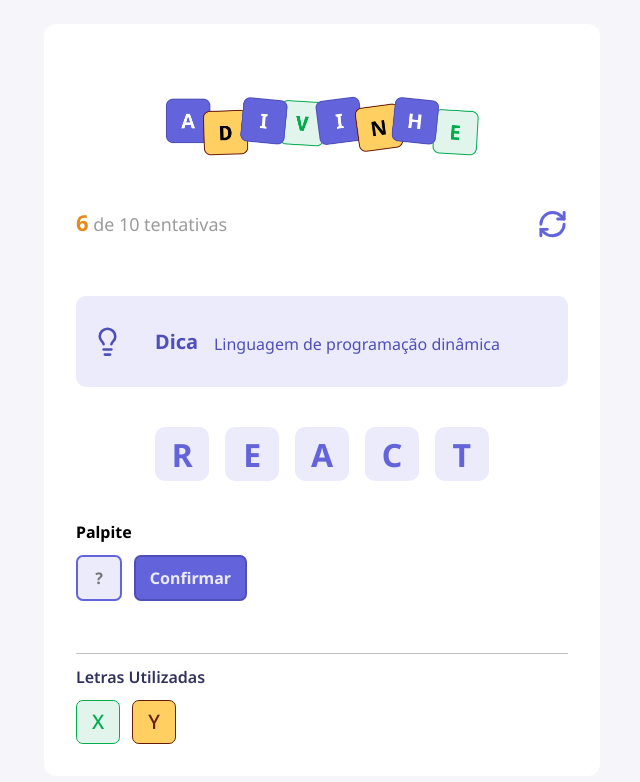
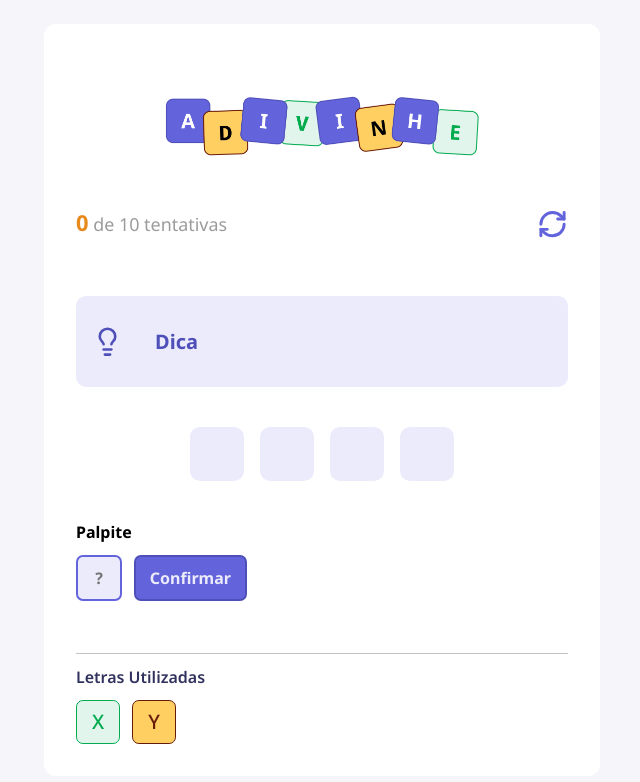
Before and after one commit to sauloregis/Jogo-Adivinhar-Letras, a React (Vite) app: page / in a window 1280 px wide. Shown: the top 782 px of the page, without its empty margins (318-958 px from the left). Built offline with nearby package versions, Linux system fonts and the light colour scheme.

Commit message:
Inicio das iterações das palavras do jogo

```diff
--- a/src/App.tsx
+++ b/src/App.tsx
@@ -5,25 +5,48 @@
 import { Tip } from "./components/Tip"
 import { Letter } from "./components/Letter"
 import { LettersUsed } from "./components/LettersUsed"
+import { WORDS, Challenge } from "./utils/words"
+import { useState, useEffect } from "react"
 
 export default function App() {
+  const [letter, setLetter] = useState("")
+  const [attempts, setAttempts] = useState(0)
+  const [challenge, setChallenge] = useState<Challenge | null>(null)
+
 
   function HandlerRestartGame() {
-    return(
       alert("Reiniciou o jogo!")
-    )
   }
+
+  function startGame() {
+    const index = Math.floor(Math.random() * WORDS.length)
+    const randomWord = WORDS[index]
+
+    setChallenge(randomWord)
+
+    setAttempts(0)
+    setLetter("")
+  }
+
+  useEffect(() => {
+    startGame()
+  }, [])
+
+  if(!challenge){
+    return
+  }
+
   return (
     <div className={styles.container}>
       <main>
-        <Header current={6} max={10} onRestart={HandlerRestartGame}/>
-        <Tip tip="Linguagem de programação dinâmica" />
+        <Header current={attempts} max={10} onRestart={HandlerRestartGame}/>
+        <Tip tip="" />
         <div className={styles.word}>
-          <Letter value="R"/>
-          <Letter value="E"/>
-          <Letter value="A"/>
-          <Letter value="C"/>
-          <Letter value="T"/>
+          {challenge.word.split("").map(() => (  //o map itera entre cada elemento da array e produz uma Letter pra cada uma
+            <Letter value={letter} />
+          ))
+
+          }
         </div>
 
         <h4>Palpite</h4>
```
